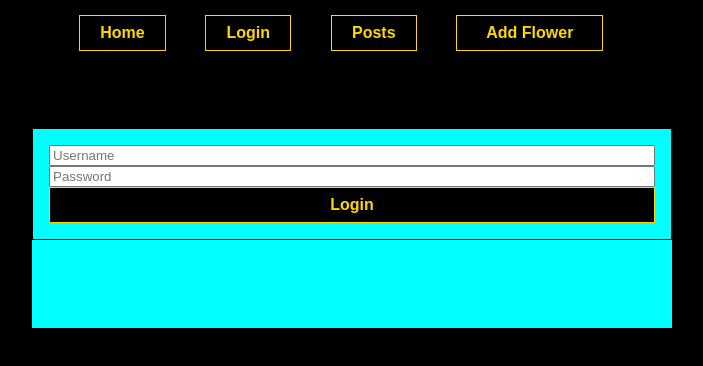
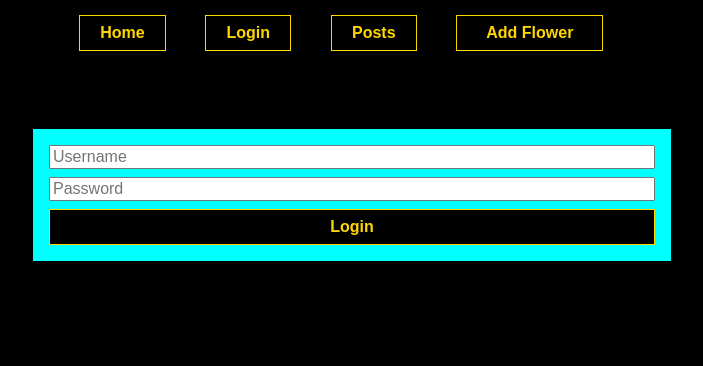
Before and after one commit to Vera25-O/Flowers, a React (Create React App) app in the folder flower/: page /login in a window 1280 px wide. Shown: the top 366 px of the page, without its empty margins (288-991 px from the left). Built offline with nearby package versions, Linux system fonts and the light colour scheme.

Commit message:
modified index.css

```diff
--- a/flower/src/index.css
+++ b/flower/src/index.css
@@ -18,7 +18,7 @@ body {
   margin-top: 6%;
   width: 50%;
   margin-left: 25%;
-  height: 200px;
+
 }
 
 .nav {
@@ -88,6 +88,13 @@ form.new-flower > textarea {
   margin-bottom: 0.5em;
 }
 
+form.sign > input,
+form.sign > textarea {
+  font-size: 1em;
+  font-family: sans-serif;
+  margin-bottom: 0.5em;
+}
+
 input[type="submit"],
 button {
   font-weight: bold;
```
